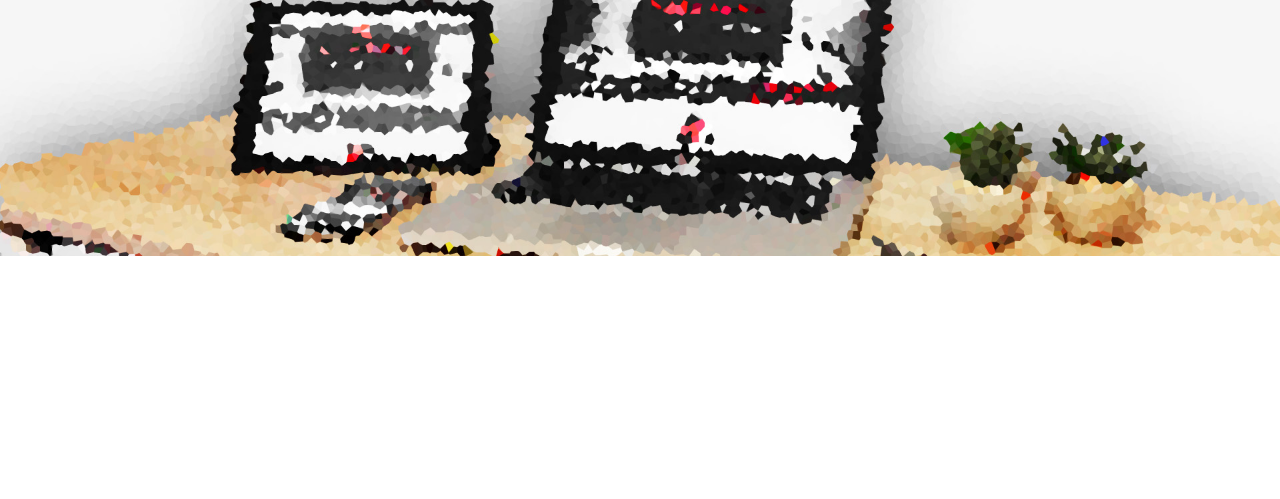
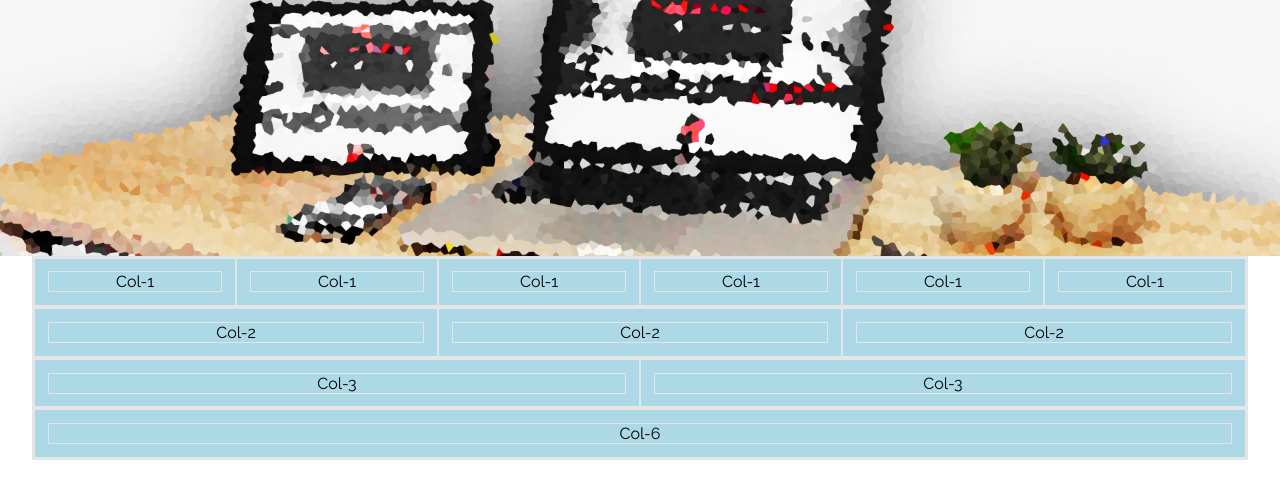
Before and after one commit to robinmatz/webdesign-made-simple, a website: page index.html in a window 1280 px wide. Shown: the part 61-560 px from the top of the page. Drawn offline with Linux system fonts and the light colour scheme.

Commit message:
Grid System entwickeln

```diff
--- a/index.html
+++ b/index.html
@@ -2,6 +2,7 @@
 <html lang="en">
   <head>
     <meta charset="UTF-8" />
+    <meta name="viewport" content="width=device-width, initial-scale=1.0" />
     <title>Startseite</title>
     <link rel="stylesheet" href="./src/css/styles.css" />
     <link rel="preconnect" href="https://fonts.googleapis.com" />
@@ -31,5 +32,29 @@
 
     <!--  Header Banner-->
     <header class="header-banner"></header>
+
+    <!--  Grid System-->
+    <div class="container border">
+      <div class="row">
+        <div class="col-1"><p>Col-1</p></div>
+        <div class="col-1"><p>Col-1</p></div>
+        <div class="col-1"><p>Col-1</p></div>
+        <div class="col-1"><p>Col-1</p></div>
+        <div class="col-1"><p>Col-1</p></div>
+        <div class="col-1"><p>Col-1</p></div>
+      </div>
+      <div class="row">
+        <div class="col-2"><p>Col-2</p></div>
+        <div class="col-2"><p>Col-2</p></div>
+        <div class="col-2"><p>Col-2</p></div>
+      </div>
+      <div class="row">
+        <div class="col-3"><p>Col-3</p></div>
+        <div class="col-3"><p>Col-3</p></div>
+      </div>
+      <div class="row">
+        <div class="col-6"><p>Col-6</p></div>
+      </div>
+    </div>
   </body>
 </html>
--- a/src/css/styles.css
+++ b/src/css/styles.css
@@ -97,3 +97,78 @@ body {
   padding-top: 15.625%;
   background-size: contain;
 }
+
+/*Grid System Sichtbarkeit*/
+.border,
+.border * {
+  border: 1px solid var(--light-grey);
+}
+
+[class*="col-"] {
+  background-color: lightblue;
+}
+
+p {
+  background-color: lightblue;
+  padding: 0;
+  margin: 0;
+  color: #000;
+  text-align: center;
+}
+
+/*Grid System*/
+.container {
+  width: 95%;
+  margin-left: auto;
+  margin-right: auto;
+}
+
+.row::after {
+  content: "";
+  clear: both;
+  display: block;
+}
+
+[class*="col-"] {
+  float: left;
+  min-height: 1px;
+  padding: 0.8rem;
+}
+
+.col-1 {
+  width: 16.666%;
+}
+
+.col-2 {
+  width: 33.333%;
+}
+
+.col-3 {
+  width: 50%;
+}
+
+.col-6 {
+  width: 100%;
+}
+
+@media (max-width: 1024px) {
+  .col-1 {
+    width: 33.333%;
+  }
+}
+
+@media (max-width: 768px) {
+  .col-1 {
+    width: 50%;
+  }
+
+  .col-2, .col-3 {
+    width: 100%;
+  }
+}
+
+@media (max-width: 480px) {
+  [class*="col-"] {
+    width: 100%;
+  }
+}
```
Also changed, not shown: impressum.html (+1 -0 lines), kontakt.html (+1 -0 lines), leistungen.html (+1 -0 lines).
